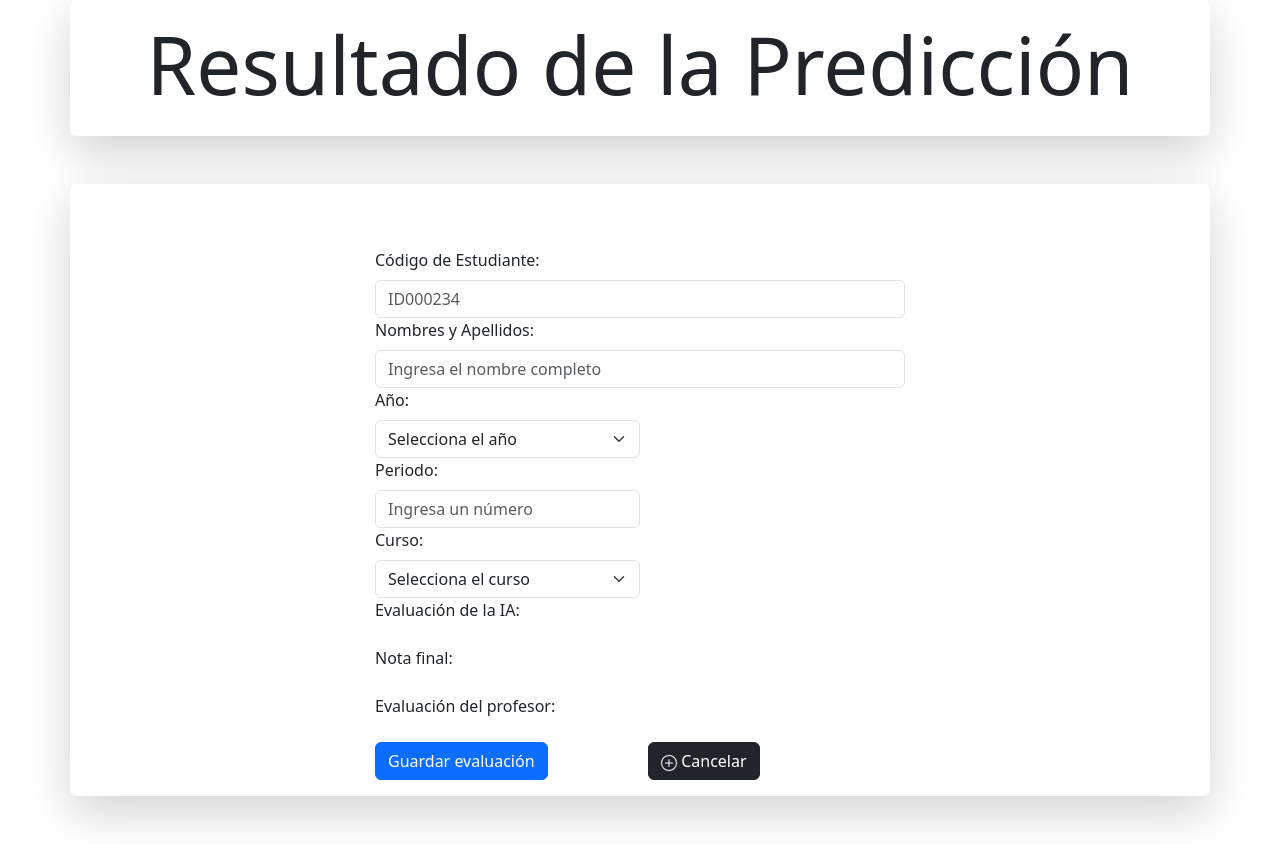
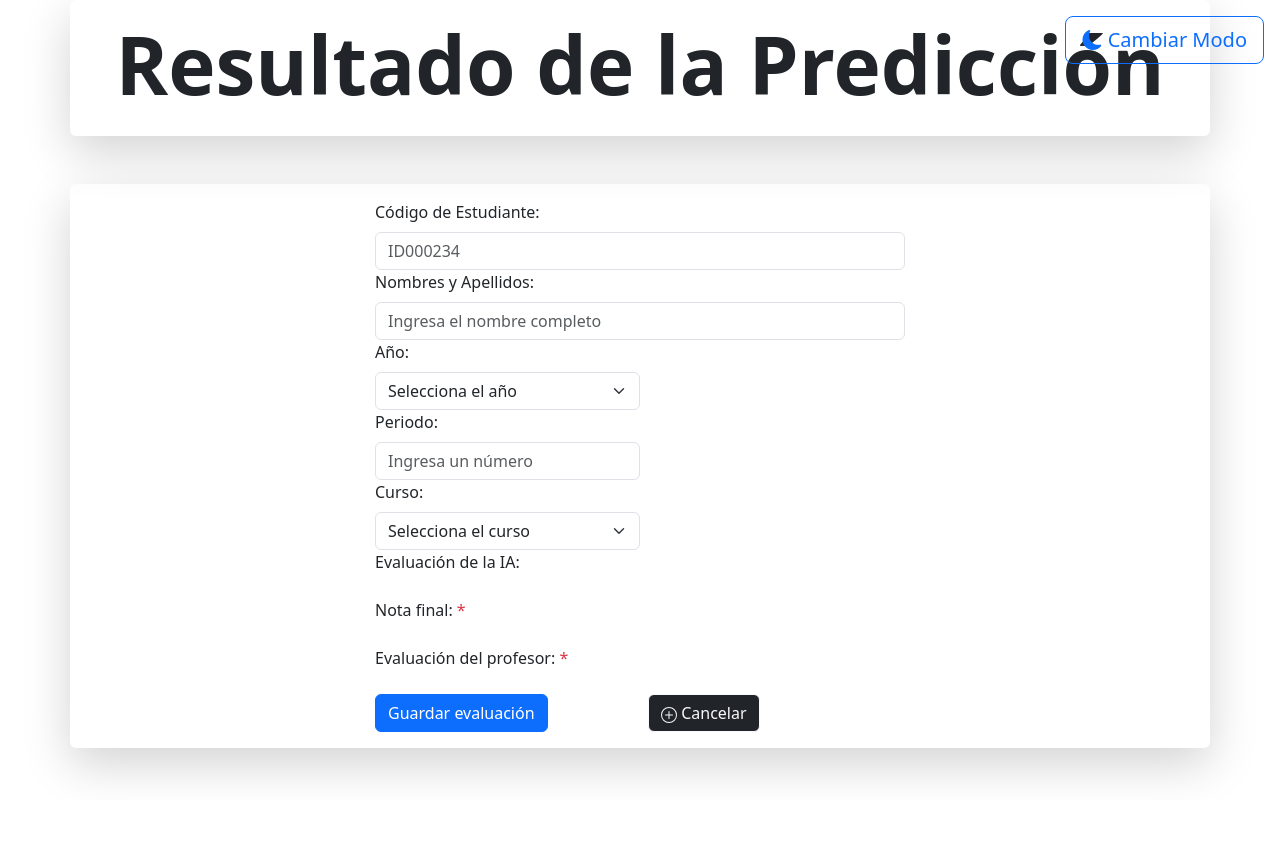
Before and after one commit to Accrer-Dev/trained_model, a Django app: template templates/grades/grades_predict_result.html in a window 1280 px wide. After the commit the page ends 777 px from the top, so only its background shows below. Run offline with Django 5.2, Linux system fonts and the light colour scheme; the template is opened without the code that fills it: values that come from a table or form of the project are taken from there, others are empty.

Commit message:
Adicion de boton 'dark or ligh' para cambiar el color de la pagina 'RESULTADO DE LA PREDICCION'

```diff
--- a/templates/grades/grades_predict_result.html
+++ b/templates/grades/grades_predict_result.html
@@ -1,39 +1,39 @@
 {% extends 'base.html' %}
 {% block page_content %}
-  <div class="container">
-    <div class="row shadow-lg p-3 mb-5 bg-body rounded">
-      <h1 class="display-1" style="text-align: center">Resultado de la Predicción</h1>
+  <div class="container" id="page-container">
+    <!-- Botón de Modo Oscuro/Claro -->
+    <div class="position-fixed top-0 end-0 m-3">
+      <button id="toggleDarkMode" class="btn btn-lg btn-outline-primary">
+        <i class="bi bi-moon-fill"></i> Cambiar Modo
+      </button>
     </div>
-    <div class="row shadow-lg p-3 mb-5 bg-body rounded">
+
+    <div class="row shadow-lg p-3 mb-5 rounded" id="header-container">
+      <h1 class="display-1 text-center fw-bold">Resultado de la Predicción</h1>
+    </div>
+    <div class="row shadow-lg p-3 mb-5 rounded" id="form-container">
       <div class="col-3"></div>
       <div class="col-6">
-        <br />
-        <br />
-        <form class="row g-3" action="/grades/save" method="post">
+        <form class="row g-3" action="/grades/save" method="post" onsubmit="return validateForm()">
           {% csrf_token %}
           <fieldset>
             <div class="col-12">
-              {{ form.student_code.errors }}
               <label for="{{ form.student_code.id_for_label }}" class="form-label">Código de Estudiante:</label>
               {{ form.student_code }}
             </div>
             <div class="col-12">
-              {{ form.name.errors }}
               <label for="{{ form.name.id_for_label }}" class="form-label">Nombres y Apellidos:</label>
               {{ form.name }}
             </div>
             <div class="col-6">
-              {{ form.year.errors }}
               <label for="{{ form.year.id_for_label }}" class="form-label">Año:</label>
               {{ form.year }}
             </div>
             <div class="col-6">
-              {{ form.period.errors }}
               <label for="{{ form.period.id_for_label }}" class="form-label">Periodo:</label>
               {{ form.period }}
             </div>
             <div class="col-6">
-              {{ form.course.errors }}
               <label for="{{ form.course.id_for_label }}" class="form-label">Curso:</label>
               {{ form.course }}
             </div>
@@ -44,7 +44,6 @@
           </fieldset>
           <fieldset style="display: none;">
             <div class="col-6">
-              {{ form.gender.errors }}
               <label for="{{ form.gender.id_for_label }}" class="form-label">Género:</label>
               {% for radio in form.gender %}
                 <div class="form-check">
@@ -54,50 +53,41 @@
               {% endfor %}
             </div>
             <div class="col-6">
-              {{ form.age.errors }}
               <label for="{{ form.age.id_for_label }}" class="form-label">Edad:</label>
               {{ form.age }}
             </div>
             <div class="col-6">
-              {{ form.grade.errors }}
               <label for="{{ form.grade.id_for_label }}" class="form-label">Grado/Año:</label>
               {{ form.grade }}
             </div>
             <div class="col-6">
-              {{ form.family_size.errors }}
               <label for="{{ form.family_size.id_for_label }}" class="form-label">Cant. personas en la familia:</label>
               {{ form.family_size }}
             </div>
 
             <div class="col-6">
-              {{ form.parent_status.errors }}
               <label for="{{ form.parent_status.id_for_label }}" class="form-label">Situación de los padres:</label>
               {{ form.parent_status }}
             </div>
 
             <div class="col-6">
-              {{ form.medu.errors }}
               <label for="{{ form.medu.id_for_label }}" class="form-label">Nivel de educación de la madre:</label>
               {{ form.medu }}
             </div>
             <div class="col-6">
-              {{ form.fedu.errors }}
               <label for="{{ form.fedu.id_for_label }}" class="form-label">Nivel de educación del padre:</label>
               {{ form.fedu }}
             </div>
             <div class="col-6">
-              {{ form.travel_time.errors }}
               <label for="{{ form.travel_time.id_for_label }}" class="form-label">Tiempo de viaje a la escuela (h):</label>
               {{ form.travel_time }}
             </div>
             <div class="col-6">
-              {{ form.study_time.errors }}
               <label for="{{ form.study_time.id_for_label }}" class="form-label">Tiempo de estudio semanal (h):</label>
               {{ form.study_time }}
             </div>
 
             <div class="col-6">
-              {{ form.schoolsup.errors }}
               {% for check in form.schoolsup %}
                 <div class="form-check">
                   {{ check.tag }}
@@ -107,7 +97,6 @@
             </div>
 
             <div class="col-6">
-              {{ form.activities.errors }}
               {% for check in form.activities %}
                 <div class="form-check">
                   {{ check.tag }}
@@ -117,7 +106,6 @@
             </div>
 
             <div class="col-6">
-              {{ form.higher.errors }}
               {% for check in form.higher %}
                 <div class="form-check">
                   {{ check.tag }}
@@ -127,7 +115,6 @@
             </div>
 
             <div class="col-6">
-              {{ form.internet.errors }}
               {% for check in form.internet %}
                 <div class="form-check">
                   {{ check.tag }}
@@ -137,55 +124,123 @@
             </div>
 
             <div class="col-6">
-              {{ form.famrel.errors }}
               <label for="{{ form.famrel.id_for_label }}" class="form-label">Calidad de las relaciones familiares:</label>
               {{ form.famrel }}
             </div>
 
             <div class="col-6">
-              {{ form.freetime.errors }}
               <label for="{{ form.freetime.id_for_label }}" class="form-label">Tiempo libre:</label>
               {{ form.freetime }}
             </div>
 
             <div class="col-12">
-              {{ form.health.errors }}
               <label for="{{ form.health.id_for_label }}" class="form-label">Estado de salud:</label>
               {{ form.health }}
             </div>
 
             <div class="col-6">
-              {{ form.g1_conduct.errors }}
               <label for="{{ form.g1_conduct.id_for_label }}" class="form-label">Cal. conducta:</label>
               {{ form.g1_conduct }}
             </div>
           </fieldset>
           <div class="col-6">
-            {{ form.gf.errors }}
-            <label for="{{ form.gf.id_for_label }}" class="form-label">Nota final:</label>
+            <label for="{{ form.gf.id_for_label }}" class="form-label">Nota final: <span class="text-danger">*</span></label>
             {{ form.gf }}
           </div>
           <div class="col-12">
-            {{ form.final_evaluation.errors }}
-            <label for="{{ form.final_evaluation.id_for_label }}" class="form-label">Evaluación del profesor:</label>
+            <label for="{{ form.final_evaluation.id_for_label }}" class="form-label">Evaluación del profesor: <span class="text-danger">*</span></label>
             {{ form.final_evaluation }}
           </div>
           <div class="col-6">
             <button type="submit" class="btn btn-primary" style="vertical-align: bottom;horizontal-align:right;">Guardar evaluación</button>
           </div>
           <div class="col-6">
-            <button class="btn btn-dark" type="button" onclick="location.href = '/grades'">
+            <button class="btn btn-dark btn-outline-light" type="button" id="cancel-button" onclick="location.href = '/grades'">
               <svg xmlns="http://www.w3.org/2000/svg" width="16" height="16" fill="currentColor" class="bi bi-plus-circle" viewBox="0 0 16 16">
                 <path d="M8 15A7 7 0 1 1 8 1a7 7 0 0 1 0 14m0 1A8 8 0 1 0 8 0a8 8 0 0 0 0 16"></path>
                 <path d="M8 4a.5.5 0 0 1 .5.5v3h3a.5.5 0 0 1 0 1h-3v3a.5.5 0 0 1-1 0v-3h-3a.5.5 0 0 1 0-1h3v-3A.5.5 0 0 1 8 4"></path>
               </svg> Cancelar
             </button>
-
           </div>
         </form>
       </div>
-
       <div class="col-3"></div>
     </div>
   </div>
+
+  <!-- Script para modo oscuro y validación de formulario -->
+  <script>
+    const toggleButton = document.getElementById('toggleDarkMode');
+    const icon = toggleButton.querySelector('i');
+    const cancelButton = document.getElementById('cancel-button');
+
+    // Verificar el modo actual al cargar la página
+    if (localStorage.getItem('darkMode') === 'enabled') {
+      enableDarkMode();
+    }
+
+    toggleButton.addEventListener('click', () => {
+      if (document.body.classList.contains('bg-dark')) {
+        disableDarkMode();
+      } else {
+        enableDarkMode();
+      }
+    });
+
+    function enableDarkMode() {
+      document.body.classList.add('bg-dark', 'text-light');
+      const containers = document.querySelectorAll('#page-container, #form-container, #header-container');
+      containers.forEach(container => {
+        container.classList.add('bg-dark', 'text-light');
+      });
+      icon.classList.remove('bi-moon-fill');
+      icon.classList.add('bi-brightness-high-fill');
+      toggleButton.classList.remove('btn-outline-primary');
+      toggleButton.classList.add('btn-outline-light');
+      cancelButton.classList.remove('btn-dark');
+      cancelButton.classList.add('btn-outline-light');
+      localStorage.setItem('darkMode', 'enabled');
+    }
+
+    function disableDarkMode() {
+      document.body.classList.remove('bg-dark', 'text-light');
+      const containers = document.querySelectorAll('#page-container, #form-container, #header-container');
+      containers.forEach(container => {
+        container.classList.remove('bg-dark', 'text-light');
+      });
+      icon.classList.remove('bi-brightness-high-fill');
+      icon.classList.add('bi-moon-fill');
+      toggleButton.classList.remove('btn-outline-light');
+      toggleButton.classList.add('btn-outline-primary');
+      cancelButton.classList.remove('btn-outline-light');
+      cancelButton.classList.add('btn-dark');
+      localStorage.setItem('darkMode', 'disabled');
+    }
+
+    function validateForm() {
+      let isValid = true;
+      const requiredFields = ['gf', 'final_evaluation'];
+      requiredFields.forEach(fieldName => {
+        const field = document.getElementById(`id_${fieldName}`);
+        if (field && !field.value) {
+          field.classList.add('border-danger');
+          field.classList.add('animate__animated', 'animate__shakeX');
+          if (!field.nextElementSibling || !field.nextElementSibling.classList.contains('error-message')) {
+            const errorMessage = document.createElement('div');
+            errorMessage.className = 'text-danger error-message';
+            errorMessage.textContent = 'Este campo es obligatorio';
+            field.parentNode.appendChild(errorMessage);
+          }
+          isValid = false;
+        } else if (field) {
+          field.classList.remove('border-danger', 'animate__animated', 'animate__shakeX');
+          const errorMessage = field.parentNode.querySelector('.error-message');
+          if (errorMessage) {
+            errorMessage.remove();
+          }
+        }
+      });
+      return isValid;
+    }
+  </script>
 {% endblock %}
```
